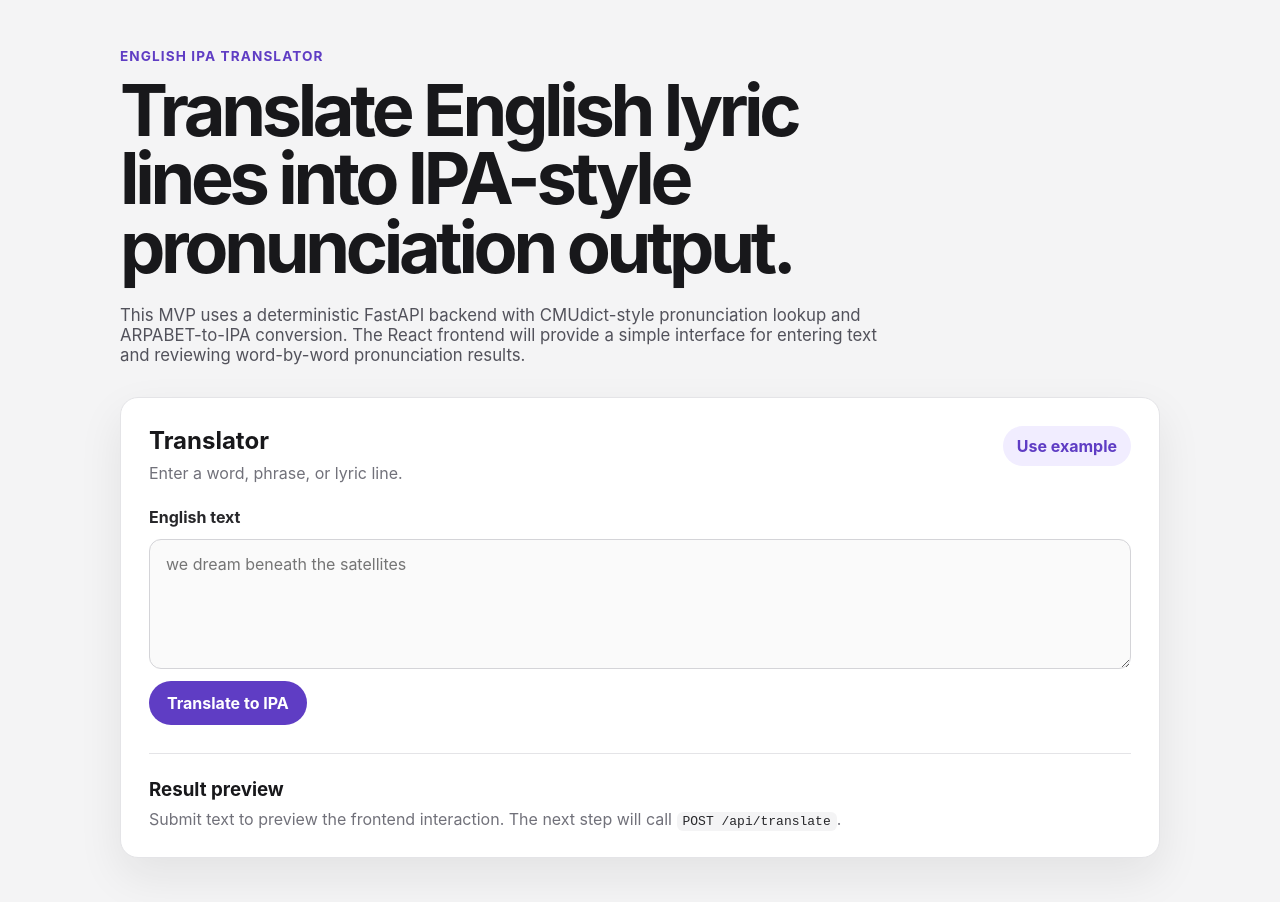
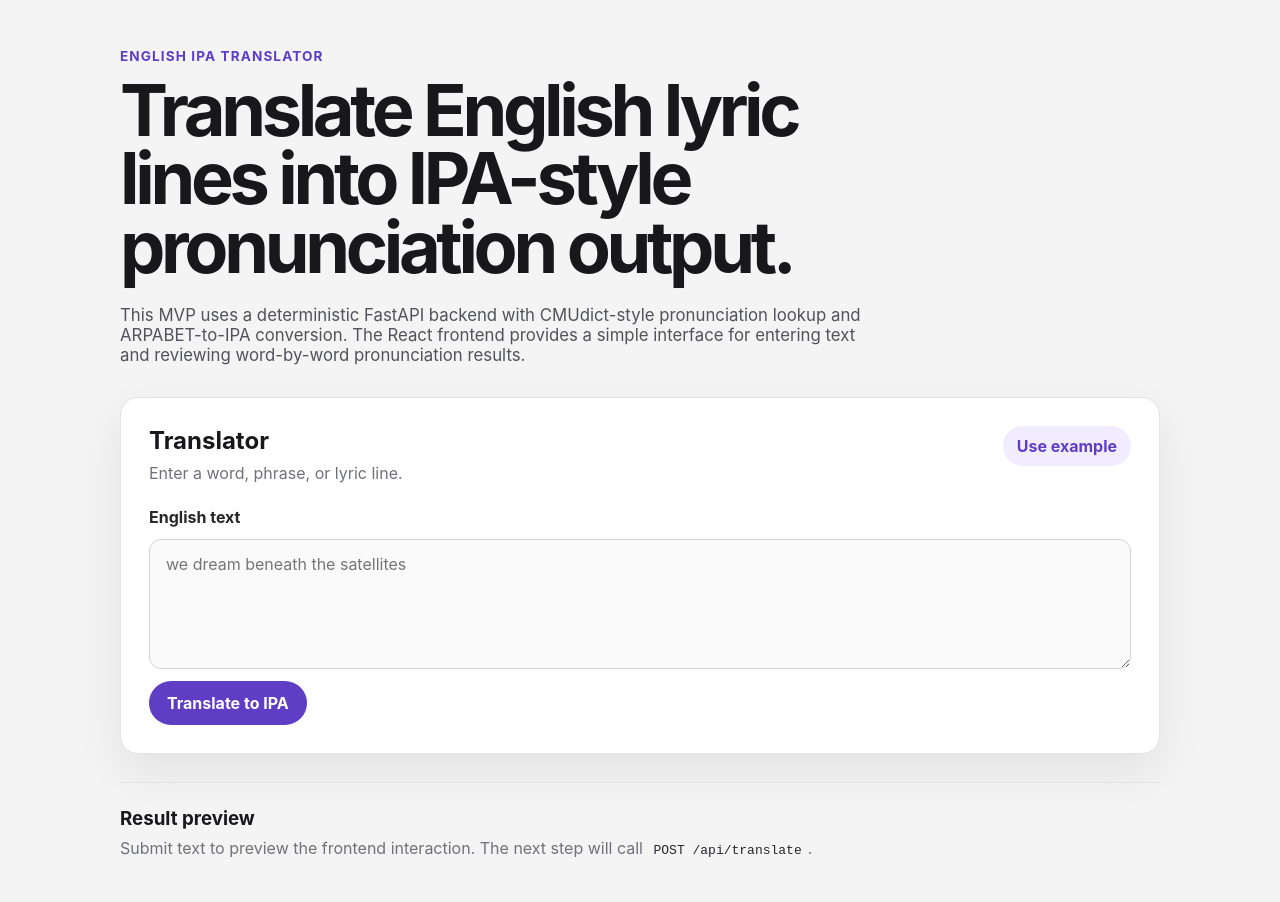
Before and after one commit to nathanbrenton/english-ipa-translator, a React (Vite) app in the folder frontend/: page / in a window 1280 px wide. Shown: the top 902 px of the page. Built offline with nearby package versions, Linux system fonts and the light colour scheme.

Commit message:
Split translator UI into React components

```diff
--- a/frontend/src/App.tsx
+++ b/frontend/src/App.tsx
@@ -1,5 +1,7 @@
 import { useState } from 'react'
 import './App.css'
+import TranslationPreview from './components/TranslationPreview'
+import TranslatorForm from './components/TranslatorForm'
 
 const EXAMPLE_TEXT = 'we dream beneath the satellites'
 
@@ -7,8 +9,7 @@ function App() {
   const [inputText, setInputText] = useState('')
   const [submittedText, setSubmittedText] = useState('')
 
-  function handleSubmit(event: React.FormEvent<HTMLFormElement>) {
-    event.preventDefault()
+  function handleSubmit() {
     setSubmittedText(inputText.trim())
   }
 
@@ -25,58 +26,19 @@ function App() {
         <p className="hero-copy">
           This MVP uses a deterministic FastAPI backend with CMUdict-style
           pronunciation lookup and ARPABET-to-IPA conversion. The React frontend
-          will provide a simple interface for entering text and reviewing
+          provides a simple interface for entering text and reviewing
           word-by-word pronunciation results.
         </p>
       </section>
 
-      <section className="translator-card" aria-labelledby="translator-heading">
-        <div className="card-header">
-          <div>
-            <h2 id="translator-heading">Translator</h2>
-            <p>Enter a word, phrase, or lyric line.</p>
-          </div>
-          <button type="button" className="secondary-button" onClick={handleUseExample}>
-            Use example
-          </button>
-        </div>
+      <TranslatorForm
+        inputText={inputText}
+        onInputTextChange={setInputText}
+        onSubmit={handleSubmit}
+        onUseExample={handleUseExample}
+      />
 
-        <form className="translator-form" onSubmit={handleSubmit}>
-          <label htmlFor="translator-input">English text</label>
-          <textarea
-            id="translator-input"
-            value={inputText}
-            onChange={(event) => setInputText(event.target.value)}
-            placeholder="we dream beneath the satellites"
-            rows={5}
-          />
-
-          <button type="submit" className="primary-button">
-            Translate to IPA
-          </button>
-        </form>
-
-        <section className="result-panel" aria-labelledby="result-heading">
-          <h3 id="result-heading">Result preview</h3>
-
-          {submittedText ? (
-            <div className="placeholder-result">
-              <p className="result-label">Submitted text</p>
-              <p className="submitted-text">{submittedText}</p>
-              <p className="muted">
-                Backend API integration comes next. This placeholder confirms
-                that React state, form handling, and conditional rendering are
-                working.
-              </p>
-            </div>
-          ) : (
-            <p className="muted">
-              Submit text to preview the frontend interaction. The next step
-              will call <code>POST /api/translate</code>.
-            </p>
-          )}
-        </section>
-      </section>
+      <TranslationPreview submittedText={submittedText} />
     </main>
   )
 }
--- /dev/null
+++ b/frontend/src/components/TranslationPreview.tsx
@@ -0,0 +1,30 @@
+type TranslationPreviewProps = {
+  submittedText: string
+}
+
+function TranslationPreview({ submittedText }: TranslationPreviewProps) {
+  return (
+    <section className="result-panel" aria-labelledby="result-heading">
+      <h3 id="result-heading">Result preview</h3>
+
+      {submittedText ? (
+        <div className="placeholder-result">
+          <p className="result-label">Submitted text</p>
+          <p className="submitted-text">{submittedText}</p>
+          <p className="muted">
+            Backend API integration comes next. This placeholder confirms that
+            React state, form handling, props, and conditional rendering are
+            working.
+          </p>
+        </div>
+      ) : (
+        <p className="muted">
+          Submit text to preview the frontend interaction. The next step will
+          call <code>POST /api/translate</code>.
+        </p>
+      )}
+    </section>
+  )
+}
+
+export default TranslationPreview
--- /dev/null
+++ b/frontend/src/components/TranslatorForm.tsx
@@ -0,0 +1,49 @@
+type TranslatorFormProps = {
+  inputText: string
+  onInputTextChange: (value: string) => void
+  onSubmit: () => void
+  onUseExample: () => void
+}
+
+function TranslatorForm({
+  inputText,
+  onInputTextChange,
+  onSubmit,
+  onUseExample,
+}: TranslatorFormProps) {
+  function handleSubmit(event: React.FormEvent<HTMLFormElement>) {
+    event.preventDefault()
+    onSubmit()
+  }
+
+  return (
+    <section className="translator-card" aria-labelledby="translator-heading">
+      <div className="card-header">
+        <div>
+          <h2 id="translator-heading">Translator</h2>
+          <p>Enter a word, phrase, or lyric line.</p>
+        </div>
+        <button type="button" className="secondary-button" onClick={onUseExample}>
+          Use example
+        </button>
+      </div>
+
+      <form className="translator-form" onSubmit={handleSubmit}>
+        <label htmlFor="translator-input">English text</label>
+        <textarea
+          id="translator-input"
+          value={inputText}
+          onChange={(event) => onInputTextChange(event.target.value)}
+          placeholder="we dream beneath the satellites"
+          rows={5}
+        />
+
+        <button type="submit" className="primary-button">
+          Translate to IPA
+        </button>
+      </form>
+    </section>
+  )
+}
+
+export default TranslatorForm
```
